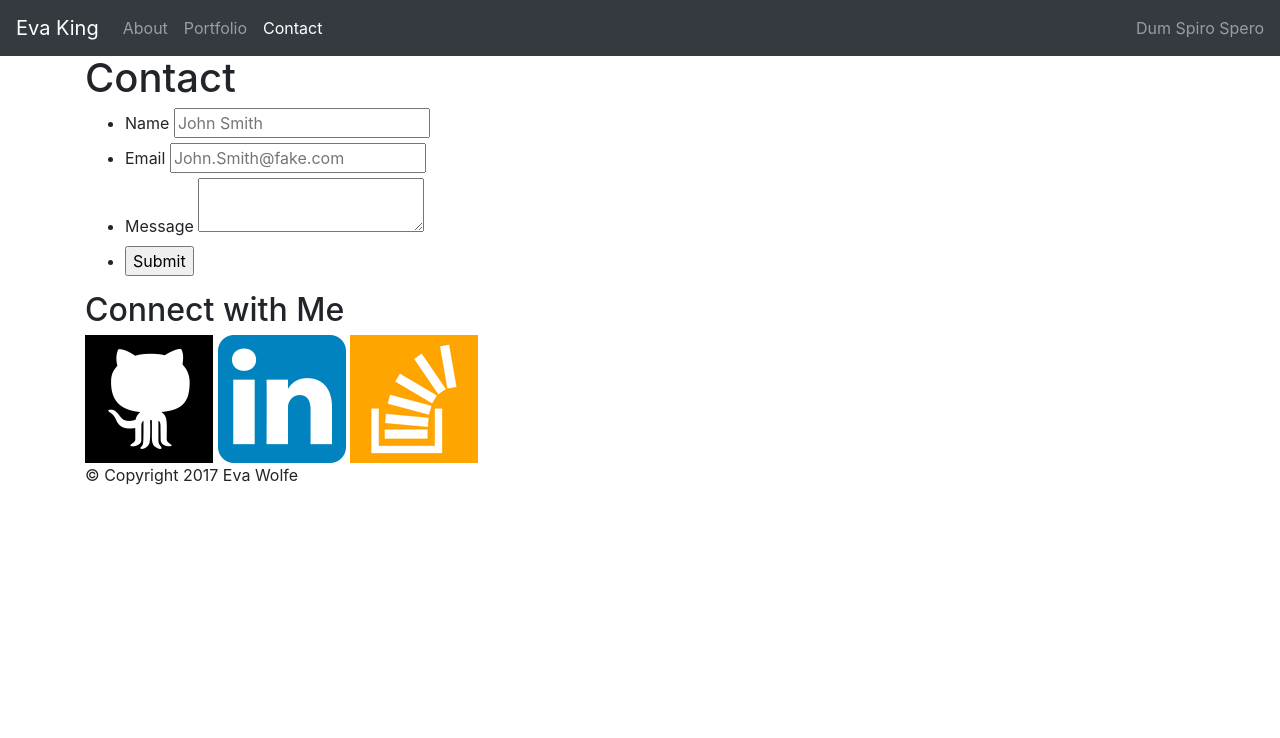
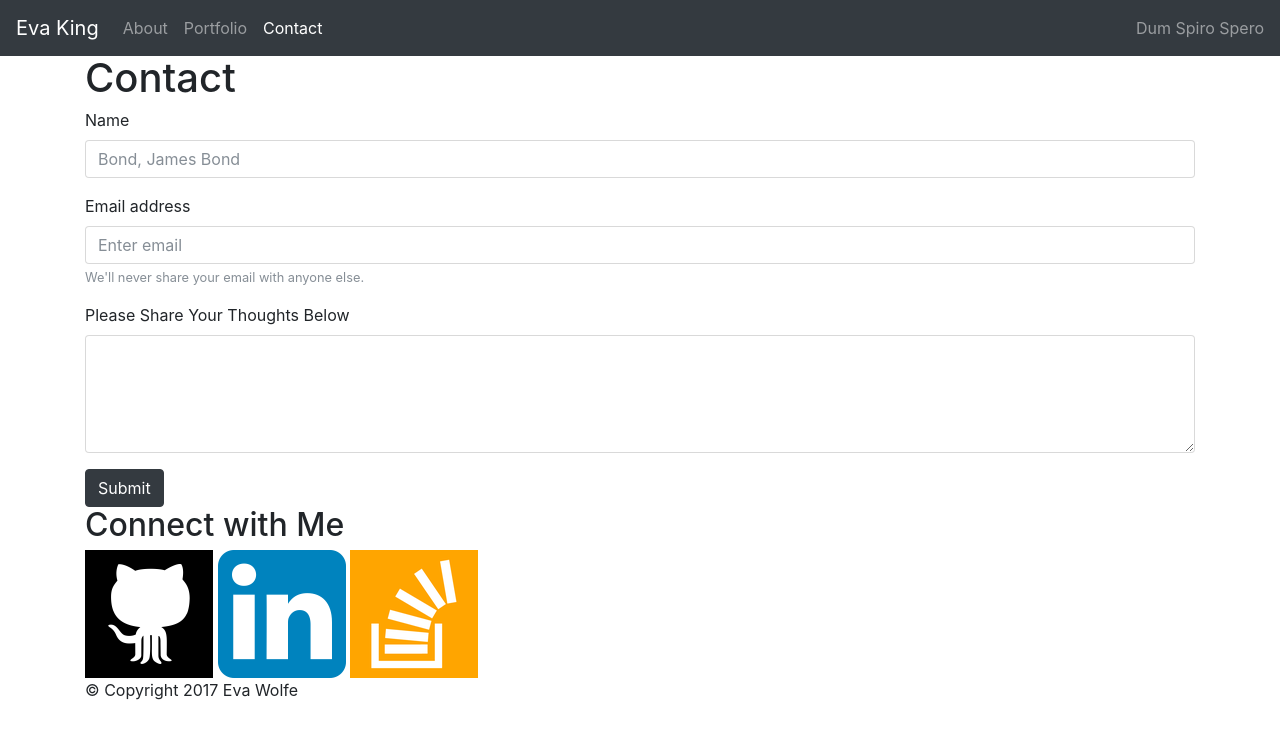
Before and after one commit to EvaWolfe/bootstrap-portfolio, a plain HTML site: page contact.html in a window 1280 px wide. Drawn offline with nearby package versions, Linux system fonts and the light colour scheme.

Commit message:
cleaned up html

```diff
--- a/contact.html
+++ b/contact.html
@@ -49,28 +49,22 @@
 
 			<h1>Contact</h1>
 
-			<form id="contactForm">
-				<ul>
-					<li>
-						<label for="name">Name</label>
-						<input type="text" name="name" id="name" placeholder="John Smith" required="required">
-					</li>
-
-					<li>
-						<label for="email">Email</label>
-						<input type="text" name="email" id="email" placeholder="John.Smith@fake.com" required="required">
-					</li>
-
-					<li>
-						<label for="message">Message</label>
-						<textarea id="message" name="message" required="required"></textarea>
-					</li>
-
-					<li>
-						<input type="submit" name="submit">
-					</li>
-				</ul>
-			</form>
+<form>
+  <div class="form-group">
+    <label for="name">Name</label>
+    <input type="text" class="form-control" id="name" placeholder="Bond, James Bond">
+  </div>
+  <div class="form-group">
+    <label for="email">Email address</label>
+    <input type="email" class="form-control" id="email" aria-describedby="emailHelp" placeholder="Enter email">
+    <small id="emailHelp" class="form-text text-muted">We'll never share your email with anyone else.</small>
+  </div>
+    <div class="form-group">
+    <label for="message">Please Share Your Thoughts Below</label>
+    <textarea class="form-control" id="message" rows="5"></textarea>
+  </div>
+  <button type="submit" class="btn btn-dark">Submit</button>
+</form>
 		</section>
 
 		<section class="sidebar">
```
Also changed, not shown: index.html (+3 -1 lines).
